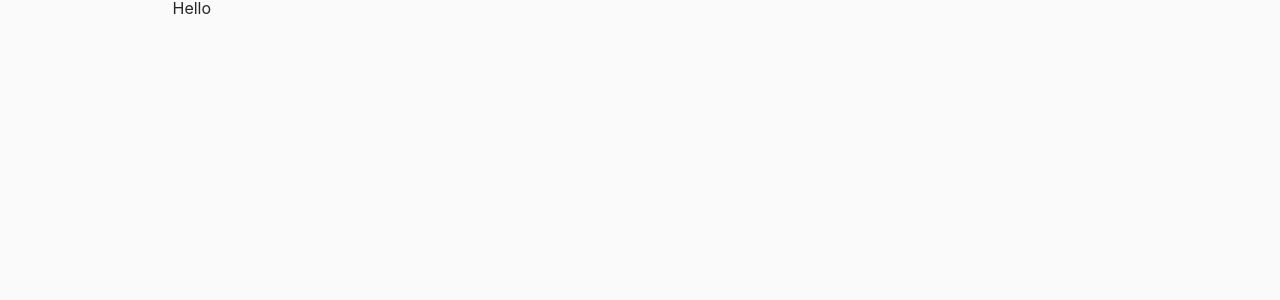
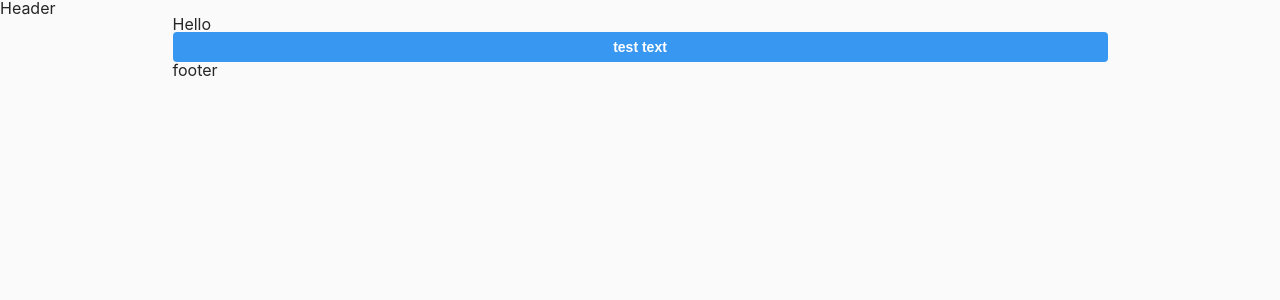
Before and after one commit to dambi095/web_frontend, a React (Create React App) app: page /#/ in a window 1280 px wide. Shown: the top 300 px of the page. Built offline with nearby package versions, Linux system fonts and the light colour scheme.

Commit message:
Header, Footer, Button Component 생성 및 파일명 변경

```diff
--- /dev/null
+++ b/src/Components/App.js
@@ -0,0 +1,37 @@
+import React from "../../node_modules/react";
+import styled, { ThemeProvider } from "../../node_modules/styled-components";
+import { HashRouter as Router } from "../../node_modules/react-router-dom";
+import GlobalStyles from "../Styles/GlobalStyles";
+import Theme from "../Styles/Theme";
+import { ToastContainer, toast } from "../../node_modules/react-toastify";
+import "../../node_modules/react-toastify/dist/ReactToastify.css";
+import Header from "./Header";
+import Footer from "./Footer";
+import Button from "./Button"
+
+const Wrapper = styled.div`
+  margin: 0 auto;
+  max-width: ${props => props.theme.maxWidth};
+  width: 100%;
+`;
+
+export default () => {
+    return (
+        <ThemeProvider theme={Theme}>
+            <>
+                <GlobalStyles />
+                <Router>
+                    <>
+                    <Header/>
+                        <Wrapper>
+                            <h2>Hello </h2>
+                            <Button text={"test text"}></Button>
+                            <Footer/>
+                        </Wrapper>
+                    </>
+                </Router>
+                <ToastContainer position={toast.POSITION.BOTTOM_LEFT} />
+            </>
+        </ThemeProvider>
+    )
+}
--- /dev/null
+++ b/src/Components/Button.js
@@ -0,0 +1,23 @@
+import React from "react";
+import styled from "styled-components";
+import PropTypes from "prop-types";
+
+const Container = styled.button`
+    width: 100%;
+    border: 0;
+    border-radius: ${props => props.theme.borderRadius};
+    color: white;
+    font-weight: 600;
+    background-color: ${props => props.theme.blueColor};
+    text-align: center;
+    padding: 7px 0px;
+    font-size: 14px;
+`;
+
+const Button = ({text}) => <Container>{text}</Container>;
+
+Button.propTypes = {
+    text: PropTypes.string.isRequired
+};
+
+export default Button;
--- /dev/null
+++ b/src/Components/Footer.js
@@ -0,0 +1,33 @@
+import React from "react";
+import styled from "styled-components";
+
+const Footer = styled.footer`
+    display: flex;
+    justify-content: space-between;
+    align-items: center;
+    text-transform: uppercase;
+    font-weight: 600;
+    font-size: 12px;
+`;
+
+const List = styled.ul`
+    display: flex;
+`;
+
+const ListItem = styled.li`
+    &:not(:last-child) {
+        margin-right: 16px;
+    }
+`;
+
+const Link = styled.a`
+    color: ${props => props.theme.darkBlueColor};
+`;
+
+const Copyright = styled.span`
+    color: ${props => props.theme.darkGreyColor};
+`;
+
+export default () => (
+    <h1>footer</h1>
+);
--- /dev/null
+++ b/src/Components/Header.js
@@ -0,0 +1,6 @@
+
+import React from "react";
+import { Link, withRouter } from "react-router-dom";
+export default withRouter(({ history }) =>
+    <h1>Header</h1>
+);
--- a/src/components/App/index.js
+++ /dev/null
@@ -1,31 +0,0 @@
-import React, { Component } from "react";
-import styled, { ThemeProvider } from "styled-components";
-import { HashRouter as Router } from "react-router-dom";
-import GlobalStyles from "../../styles/GlobalStyles";
-import Theme from "../../styles/Theme";
-
-
-const Wrapper = styled.div`
-  margin: 0 auto;
-  max-width: ${props => props.theme.maxWidth};
-  width: 100%;
-`;
-
-class App extends Component {
-    render() {
-        return (
-            <ThemeProvider theme={Theme}>
-                <>
-                    <GlobalStyles />
-                    <Router>
-                        <Wrapper>
-                            <h2>Hello </h2>
-                        </Wrapper>
-                    </Router>
-                </>
-            </ThemeProvider>
-        )
-    }
-}
-
-export default App
--- a/src/index.js
+++ b/src/index.js
@@ -2,9 +2,8 @@ import React from 'react';
 import ReactDOM from 'react-dom';
 import { Provider } from 'react-redux';
 import { ConnectedRouter } from 'connected-react-router';
-import store, { history } from '../src/redux/configureStore';
-import App from "./components/App";
-
+import store, { history } from './Redux/configureStore';
+import App from "./Components/App";
 // console.log(store.getState());
 
 const rootElement = document.getElementById("root");
--- a/src/redux/configureStore.js
+++ b/src/redux/configureStore.js
@@ -7,7 +7,7 @@ import thunk from "redux-thunk";
 import { routerMiddleware, connectRouter } from "connected-react-router";
 import { createBrowserHistory } from "history";
 import { composeWithDevTools } from "redux-devtools-extension";
-import users from "./modules/user";
+import users from "./modules/User";
 
 // prod or dev 에 따라 스토어의 설정이 달라진다.
 const env = process.env.NODE_ENV;
--- a/src/styles/GlobalStyles.js
+++ b/src/styles/GlobalStyles.js
@@ -1,5 +1,5 @@
-import { createGlobalStyle } from "styled-components";
-import reset from "styled-reset";
+import { createGlobalStyle } from "../../node_modules/styled-components";
+import reset from "../../node_modules/styled-reset";
 
 // styled-components 의 최신 방식으로 만드는 global styles
 export default createGlobalStyle`
```
Also changed, not shown: src/Components/Icons.js (added), src/Components/Input.js (added).
